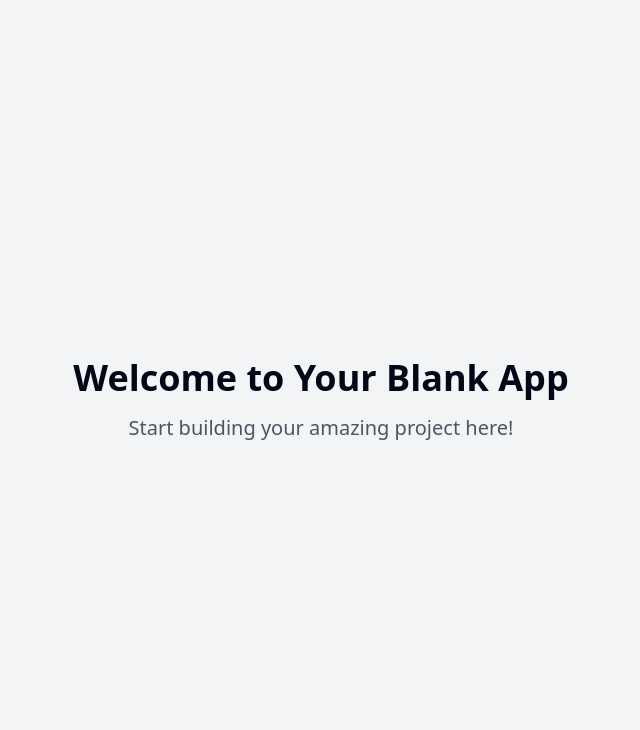
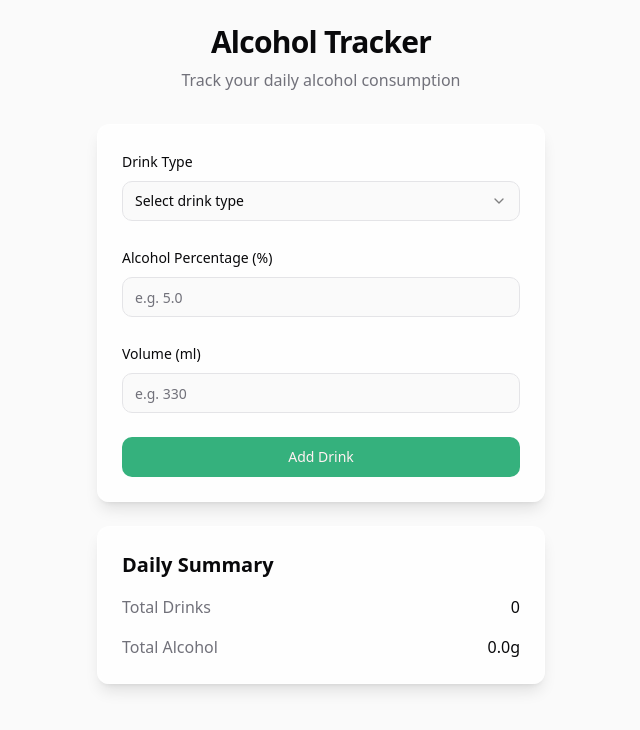
Before and after one commit to dpesha/alcohol-gramma-tracker, a React (Vite) app: page / in a window 1280 px wide. Shown: the top 730 px of the page, without its empty margins (319-959 px from the left). Built offline with nearby package versions, Linux system fonts and the light colour scheme.

Commit message:
Create alcohol tracker feature
Implement functionality to enter alcohol percentage, quantity in ml, and drink type. Calculate alcohol grams for each entry and total alcohol grams for the day.
[skip gpt_engineer]

```diff
--- /dev/null
+++ b/src/components/DailySummary.tsx
@@ -0,0 +1,28 @@
+import { Card } from "@/components/ui/card";
+import type { Drink } from "./DrinkForm";
+
+interface DailySummaryProps {
+  drinks: Drink[];
+}
+
+const DailySummary = ({ drinks }: DailySummaryProps) => {
+  const totalAlcoholGrams = drinks.reduce((sum, drink) => sum + drink.alcoholGrams, 0);
+
+  return (
+    <Card className="glass-card p-6 w-full max-w-md mx-auto mt-6 fade-in">
+      <h2 className="text-xl font-semibold mb-4">Daily Summary</h2>
+      <div className="space-y-4">
+        <div className="flex justify-between items-center">
+          <span className="text-muted-foreground">Total Drinks</span>
+          <span className="font-medium">{drinks.length}</span>
+        </div>
+        <div className="flex justify-between items-center">
+          <span className="text-muted-foreground">Total Alcohol</span>
+          <span className="font-medium">{totalAlcoholGrams.toFixed(1)}g</span>
+        </div>
+      </div>
+    </Card>
+  );
+};
+
+export default DailySummary;
--- /dev/null
+++ b/src/components/DrinkForm.tsx
@@ -0,0 +1,120 @@
+import { useState } from "react";
+import { Card } from "@/components/ui/card";
+import { Input } from "@/components/ui/input";
+import { Button } from "@/components/ui/button";
+import { Label } from "@/components/ui/label";
+import { Select, SelectContent, SelectItem, SelectTrigger, SelectValue } from "@/components/ui/select";
+import { calculateAlcoholGrams } from "@/lib/calculations";
+import { toast } from "sonner";
+
+export interface Drink {
+  id: string;
+  type: string;
+  percentage: number;
+  volume: number;
+  alcoholGrams: number;
+}
+
+interface DrinkFormProps {
+  onAddDrink: (drink: Drink) => void;
+}
+
+const DrinkForm = ({ onAddDrink }: DrinkFormProps) => {
+  const [percentage, setPercentage] = useState("");
+  const [volume, setVolume] = useState("");
+  const [type, setType] = useState("");
+
+  const handleSubmit = (e: React.FormEvent) => {
+    e.preventDefault();
+
+    if (!percentage || !volume || !type) {
+      toast.error("Please fill in all fields");
+      return;
+    }
+
+    const percentageNum = parseFloat(percentage);
+    const volumeNum = parseFloat(volume);
+
+    if (percentageNum <= 0 || percentageNum > 100) {
+      toast.error("Percentage must be between 0 and 100");
+      return;
+    }
+
+    if (volumeNum <= 0) {
+      toast.error("Volume must be greater than 0");
+      return;
+    }
+
+    const alcoholGrams = calculateAlcoholGrams(percentageNum, volumeNum);
+
+    const newDrink: Drink = {
+      id: Date.now().toString(),
+      type,
+      percentage: percentageNum,
+      volume: volumeNum,
+      alcoholGrams,
+    };
+
+    onAddDrink(newDrink);
+    toast.success("Drink added successfully");
+
+    // Reset form
+    setPercentage("");
+    setVolume("");
+    setType("");
+  };
+
+  return (
+    <Card className="glass-card p-6 w-full max-w-md mx-auto fade-in">
+      <form onSubmit={handleSubmit} className="space-y-6">
+        <div className="space-y-2">
+          <Label htmlFor="type">Drink Type</Label>
+          <Select value={type} onValueChange={setType}>
+            <SelectTrigger>
+              <SelectValue placeholder="Select drink type" />
+            </SelectTrigger>
+            <SelectContent>
+              <SelectItem value="beer">Beer</SelectItem>
+              <SelectItem value="wine">Wine</SelectItem>
+              <SelectItem value="spirits">Spirits</SelectItem>
+              <SelectItem value="cocktail">Cocktail</SelectItem>
+              <SelectItem value="other">Other</SelectItem>
+            </SelectContent>
+          </Select>
+        </div>
+
+        <div className="space-y-2">
+          <Label htmlFor="percentage">Alcohol Percentage (%)</Label>
+          <Input
+            id="percentage"
+            type="number"
+            step="0.1"
+            min="0"
+            max="100"
+            value={percentage}
+            onChange={(e) => setPercentage(e.target.value)}
+            placeholder="e.g. 5.0"
+          />
+        </div>
+
+        <div className="space-y-2">
+          <Label htmlFor="volume">Volume (ml)</Label>
+          <Input
+            id="volume"
+            type="number"
+            min="0"
+            value={volume}
+            onChange={(e) => setVolume(e.target.value)}
+            placeholder="e.g. 330"
+          />
+        </div>
+
+        <Button type="submit" className="w-full">
+          Add Drink
+        </Button>
+      </form>
+    </Card>
+  );
+};
+
+export default DrinkForm;
--- a/src/index.css
+++ b/src/index.css
@@ -4,89 +4,26 @@
 
 @layer base {
   :root {
-    --background: 0 0% 100%;
-    --foreground: 222.2 84% 4.9%;
-
+    --background: 0 0% 98%;
+    --foreground: 240 10% 3.9%;
     --card: 0 0% 100%;
-    --card-foreground: 222.2 84% 4.9%;
-
+    --card-foreground: 240 10% 3.9%;
     --popover: 0 0% 100%;
-    --popover-foreground: 222.2 84% 4.9%;
-
-    --primary: 222.2 47.4% 11.2%;
-    --primary-foreground: 210 40% 98%;
-
-    --secondary: 210 40% 96.1%;
-    --secondary-foreground: 222.2 47.4% 11.2%;
-
-    --muted: 210 40% 96.1%;
-    --muted-foreground: 215.4 16.3% 46.9%;
-
-    --accent: 210 40% 96.1%;
-    --accent-foreground: 222.2 47.4% 11.2%;
-
+    --popover-foreground: 240 10% 3.9%;
+    --primary: 155 54% 45%;
+    --primary-foreground: 355.7 100% 97.3%;
+    --secondary: 240 4.8% 95.9%;
+    --secondary-foreground: 240 5.9% 10%;
+    --muted: 240 4.8% 95.9%;
+    --muted-foreground: 240 3.8% 46.1%;
+    --accent: 240 4.8% 95.9%;
+    --accent-foreground: 240 5.9% 10%;
     --destructive: 0 84.2% 60.2%;
-    --destructive-foreground: 210 40% 98%;
-
-    --border: 214.3 31.8% 91.4%;
-    --input: 214.3 31.8% 91.4%;
-    --ring: 222.2 84% 4.9%;
-
-    --radius: 0.5rem;
-
-    --sidebar-background: 0 0% 98%;
-
-    --sidebar-foreground: 240 5.3% 26.1%;
-
-    --sidebar-primary: 240 5.9% 10%;
-
-    --sidebar-primary-foreground: 0 0% 98%;
-
-    --sidebar-accent: 240 4.8% 95.9%;
-
-    --sidebar-accent-foreground: 240 5.9% 10%;
-
-    --sidebar-border: 220 13% 91%;
-
-    --sidebar-ring: 217.2 91.2% 59.8%;
-  }
-
-  .dark {
-    --background: 222.2 84% 4.9%;
-    --foreground: 210 40% 98%;
-
-    --card: 222.2 84% 4.9%;
-    --card-foreground: 210 40% 98%;
-
-    --popover: 222.2 84% 4.9%;
-    --popover-foreground: 210 40% 98%;
-
-    --primary: 210 40% 98%;
-    --primary-foreground: 222.2 47.4% 11.2%;
-
-    --secondary: 217.2 32.6% 17.5%;
-    --secondary-foreground: 210 40% 98%;
-
-    --muted: 217.2 32.6% 17.5%;
-    --muted-foreground: 215 20.2% 65.1%;
-
-    --accent: 217.2 32.6% 17.5%;
-    --accent-foreground: 210 40% 98%;
-
-    --destructive: 0 62.8% 30.6%;
-    --destructive-foreground: 210 40% 98%;
-
-    --border: 217.2 32.6% 17.5%;
-    --input: 217.2 32.6% 17.5%;
-    --ring: 212.7 26.8% 83.9%;
-    --sidebar-background: 240 5.9% 10%;
-    --sidebar-foreground: 240 4.8% 95.9%;
-    --sidebar-primary: 224.3 76.3% 48%;
-    --sidebar-primary-foreground: 0 0% 100%;
-    --sidebar-accent: 240 3.7% 15.9%;
-    --sidebar-accent-foreground: 240 4.8% 95.9%;
-    --sidebar-border: 240 3.7% 15.9%;
-    --sidebar-ring: 217.2 91.2% 59.8%;
+    --destructive-foreground: 0 0% 98%;
+    --border: 240 5.9% 90%;
+    --input: 240 5.9% 90%;
+    --ring: 155 54% 45%;
+    --radius: 0.75rem;
   }
 }
 
@@ -94,8 +31,26 @@
   * {
     @apply border-border;
   }
-
   body {
     @apply bg-background text-foreground;
   }
 }
+
+.glass-card {
+  @apply bg-white/80 backdrop-blur-sm border border-white/20 shadow-lg;
+}
+
+.fade-in {
+  animation: fadeIn 0.5s ease-in;
+}
+
+@keyframes fadeIn {
+  from {
+    opacity: 0;
+    transform: translateY(10px);
+  }
+  to {
+    opacity: 1;
+    transform: translateY(0);
+  }
+}
--- /dev/null
+++ b/src/lib/calculations.ts
@@ -0,0 +1,15 @@
+export const calculateAlcoholGrams = (percentage: number, volumeMl: number): number => {
+  // Alcohol density is approximately 0.789 g/ml
+  const ALCOHOL_DENSITY = 0.789;
+
+  // Convert percentage to decimal
+  const alcoholDecimal = percentage / 100;
+
+  // Calculate pure alcohol volume in ml
+  const pureAlcoholMl = volumeMl * alcoholDecimal;
+
+  // Convert to grams using density
+  const alcoholGrams = pureAlcoholMl * ALCOHOL_DENSITY;
+
+  return Number(alcoholGrams.toFixed(1));
+};
--- a/src/pages/Index.tsx
+++ b/src/pages/Index.tsx
@@ -1,12 +1,23 @@
-// Update this page (the content is just a fallback if you fail to update the page)
+import { useState } from "react";
+import DrinkForm, { Drink } from "@/components/DrinkForm";
+import DailySummary from "@/components/DailySummary";
 
 const Index = () => {
+  const [drinks, setDrinks] = useState<Drink[]>([]);
+
+  const handleAddDrink = (drink: Drink) => {
+    setDrinks((prev) => [...prev, drink]);
+  };
+
   return (
-    <div className="min-h-screen flex items-center justify-center bg-gray-100">
-      <div className="text-center">
-        <h1 className="text-4xl font-bold mb-4">Welcome to Your Blank App</h1>
-        <p className="text-xl text-gray-600">Start building your amazing project here!</p>
+    <div className="min-h-screen p-6 space-y-6">
+      <div className="max-w-md mx-auto text-center space-y-2 mb-8">
+        <h1 className="text-3xl font-semibold tracking-tight">Alcohol Tracker</h1>
+        <p className="text-muted-foreground">Track your daily alcohol consumption</p>
       </div>
+
+      <DrinkForm onAddDrink={handleAddDrink} />
+      <DailySummary drinks={drinks} />
     </div>
   );
 };
```
